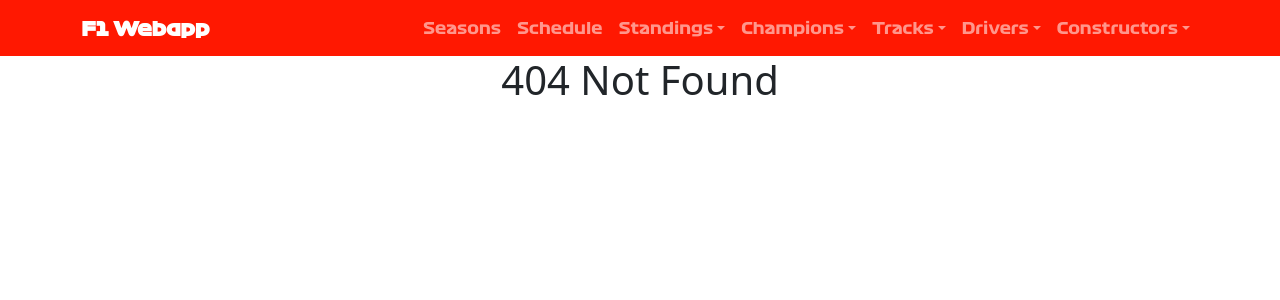
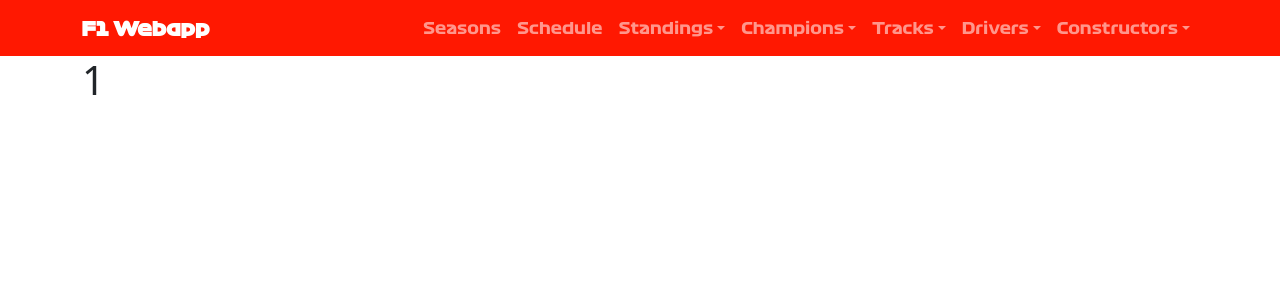
Before and after one commit to David-SDA/f1_webapp, a React (Create React App) app: page /currentDrivers/1 in a window 1280 px wide. Before the commit this address had no page. Shown: the top 300 px of the page. Built offline with nearby package versions, Linux system fonts and the light colour scheme.

Commit message:
Ajout d'une page de details d'un pilote

```diff
--- a/src/App.jsx
+++ b/src/App.jsx
@@ -20,6 +20,7 @@ import AllTracksPage from './components/tracks/all/AllTracksPage';
 import AllTracksOnePage from './components/tracks/all/AllTracksOnePage';
 import CurrentDriversPage from './components/drivers/current/CurrentDriversPage';
 import NotFoundPage from './components/NotFoundPage';
+import CurrentDriversOnePage from './components/drivers/current/CurrentDriversOnePage';
 
 function App() {
     return (
@@ -38,6 +39,7 @@ function App() {
                     <Route path='/allTracks' element={<AllTracksPage />} />
                     <Route path='/allTracks/:circuitId' element={<AllTracksOnePage />} />
                     <Route path='/currentDrivers' element={<CurrentDriversPage />} />
+                    <Route path='/currentDrivers/:driverId' element={<CurrentDriversOnePage />} />
                     <Route path='*' element={<NotFoundPage />} />
                 </Routes>
             </div>
--- a/src/components/drivers/current/CurrentDriversCard.jsx
+++ b/src/components/drivers/current/CurrentDriversCard.jsx
@@ -32,7 +32,7 @@ export default function CurrentDriversCard({
     return (
         <Col md={6} lg={4} xl={3} className="mb-2">
             <Card className="rounded-5 overflow-hidden" style={{height: "300px"}}>
-                <a href="#" className="link-light link-underline-opacity-0 link-underline-opacity-100-hover">
+                <a href={"/currentDrivers/" + driverId} className="link-light link-underline-opacity-0 link-underline-opacity-100-hover">
                     <Card.Header className="d-flex flex-row justify-content-between align-items-center text-white rounded-top-5 pt-3 pb-3" style={{backgroundColor: currentConstructorColor[currentDriversTeamId[driverId]]}}>
                         <Image src={flagsNationality[nationality]} rounded className="me-1 border" style={{height: 25}} />
                         <p className="mb-0"><span style={textRegular}>{givenName}</span> <span style={textBold}>{familyName}</span></p>
--- /dev/null
+++ b/src/components/drivers/current/CurrentDriversOnePage.jsx
@@ -0,0 +1,14 @@
+import React from "react";
+
+import { Container } from "react-bootstrap";
+import { useParams } from "react-router-dom";
+
+export default function CurrentDriversOnePage(){
+    let { driverId } = useParams();
+
+    return (
+        <Container>
+            <h1>{driverId}</h1>
+        </Container>
+    );
+}
```
